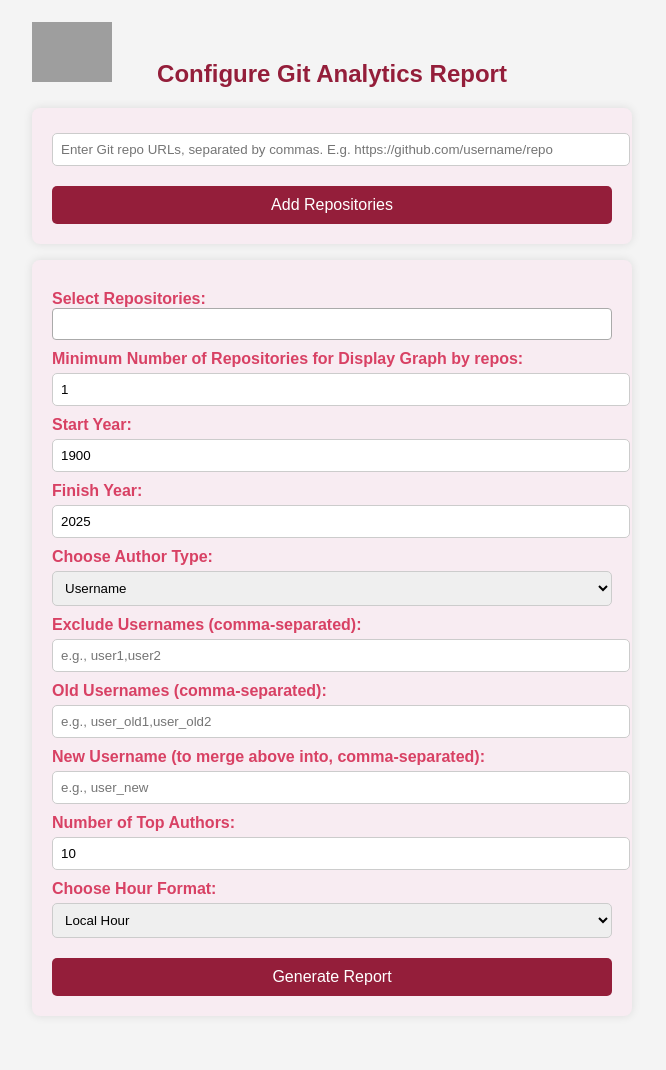
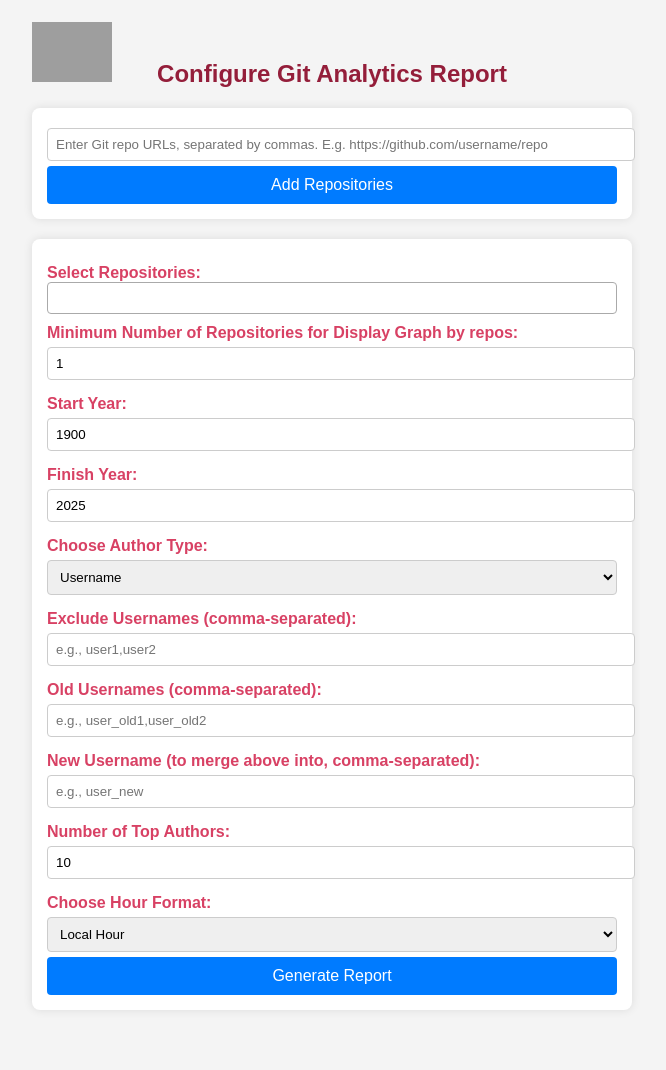
Before and after one commit to puzinanata/git_log_viz, a Django app: page / in a window 1280 px wide. Shown: the whole page, without its empty margins (8-674 px from the left). Before the commit the page ends 996 px from the top, so only its background shows below. Run offline with Django 4.2, Linux system fonts and the light colour scheme; data comes from the database, SQL or seed files in the repository; grey boxes are pictures that could not be loaded.

Commit message:
WIP: all styling features were transferred to style.css

```diff
--- a/myproject/report_app/templates/report_app/index.html
+++ b/myproject/report_app/templates/report_app/index.html
@@ -19,7 +19,7 @@
 
     <!-- Form for Adding Repositories -->
     <form id="add-repo-form">
-        <input type="text" id="repo-urls" name="repo_urls" placeholder="Enter Git repo URLs, separated by commas. E.g. https://github.com/username/repo" style="width: 100%;">
+        <input type="text" id="repo-urls" name="repo_urls" placeholder="Enter Git repo URLs, separated by commas. E.g. https://github.com/username/repo">
         <button type="submit">Add Repositories</button>
     </form>
 
@@ -100,7 +100,7 @@
                 let $status = $('#repo-status');
 
                 $addButton.prop('disabled', true).text("Adding...");
-                $status.text("Processing... Please wait.").css("color", "blue");
+                $status.text("Processing... Please wait.");
 
                 console.log('URLs to send:', repoUrls);  // Log the URLs to confirm data
 
@@ -112,13 +112,13 @@
                         csrfmiddlewaretoken: '{{ csrf_token }}'
                     },
                     success: function (response) {
-                        $('#repo-status').text("Repositories added successfully!").css("color", "green");
+                        $('#repo-status').text("Repositories added successfully!");
                         $('#repo-urls').val("");  // Clear input field
                         location.reload();  // Refresh page to show new repos
                     },
                     error: function (xhr) {
                         $('#repo-status').text("Error: " + xhr.responseJSON.error);
-                        $status.text("Error: " + errorMessage).css("color", "red");
+                        $status.text("Error: " + errorMessage);
                     },
                     complete: function () {
                         // Re-enable button and reset text
@@ -168,7 +168,7 @@
             $('form[action="{% url 'generate_report' %}"]').on('submit', function () {
                 let $submitButton = $(this).find('button[type="submit"]');
                 $submitButton.prop('disabled', true).text("Generating...");
-                $('#repo-status').text("Generating report... Please wait.").css("color", "blue");
+                $('#repo-status').text("Generating report... Please wait.");
             });
         });
     </script>
--- a/myproject/static/css/style.css
+++ b/myproject/static/css/style.css
@@ -12,7 +12,7 @@ body {
     position: absolute;
     top: 2px;
     left: 20px;
-    width: 10vw; /* Viewport-based width */
+    width: 10vw;
     max-width: 80px;
     height: auto;
 }
@@ -29,33 +29,59 @@ label {
     color: #d84164;
 }
 
+/* Form Styling */
 form {
-    background: #f8ecf2;
-    padding: 20px;
+    max-width: 600px;
+    margin: 20px auto;
+    padding: 15px;
+    background: white;
     border-radius: 8px;
-    box-shadow: 0px 0px 10px rgba(0, 0, 0, 0.1);
+    box-shadow: 0 0 10px rgba(0, 0, 0, 0.1);
 }
 
-select, input {
+/* Input Fields */
+input[type="text"],
+input[type="number"],
+select {
     width: 100%;
     padding: 8px;
-    margin-top: 5px;
+    margin: 5px 0;
     border: 1px solid #ccc;
-    border-radius: 5px;
+    border-radius: 4px;
 }
 
+/* Buttons */
 button {
-    margin-top: 20px;
+    width: 100%;
     padding: 10px;
-    width: 100%;
-    background: #941e3a;
-    color: #fff;
+    background-color: #007bff;
+    color: white;
     border: none;
-    border-radius: 5px;
+    border-radius: 4px;
     cursor: pointer;
     font-size: 16px;
 }
 
 button:hover {
-    background: #0056b3;
+    background-color: #0056b3;
 }
+
+button:disabled {
+    background-color: #cccccc;
+    cursor: not-allowed;
+}
+
+/* Status Messages */
+#repo-status {
+    text-align: center;
+    font-weight: bold;
+    margin-top: 10px;
+}
+
+#repo-status.success {
+    color: green;
+}
+
+#repo-status.error {
+    color: red;
+}
```
